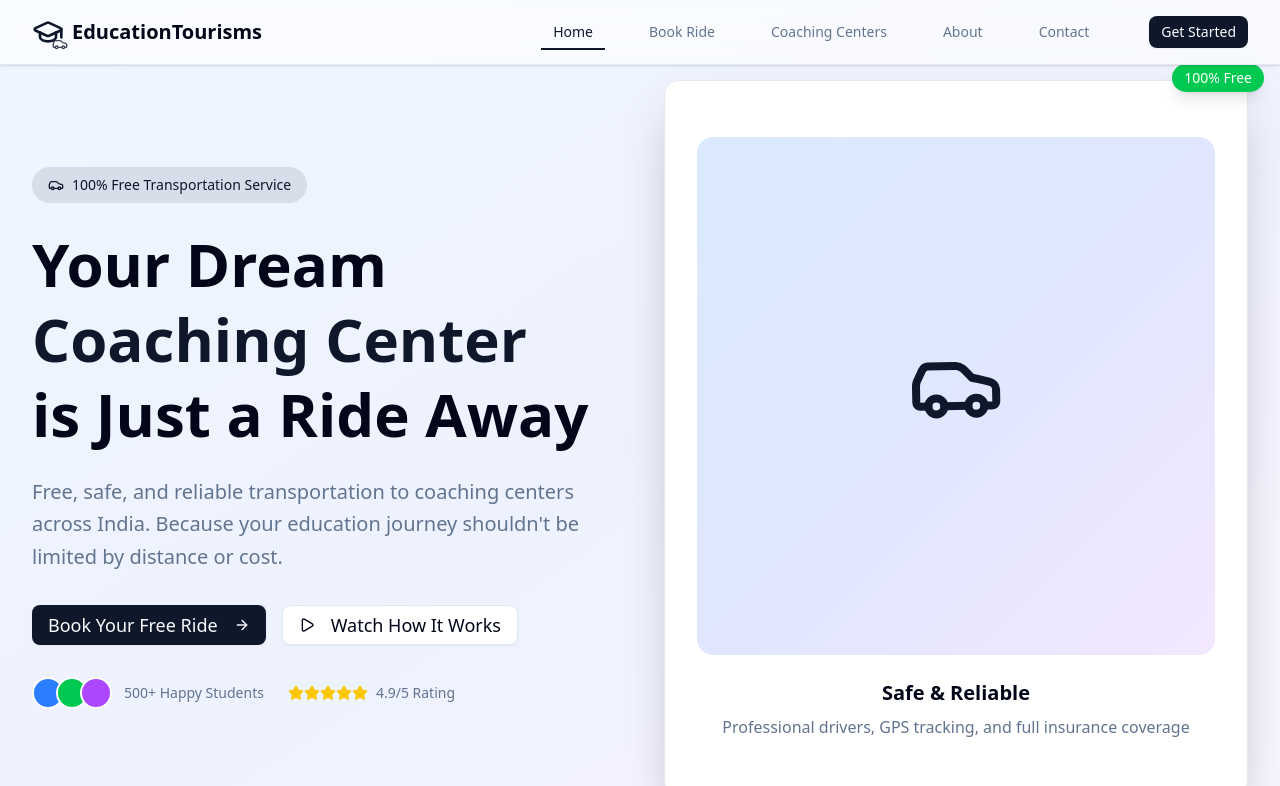
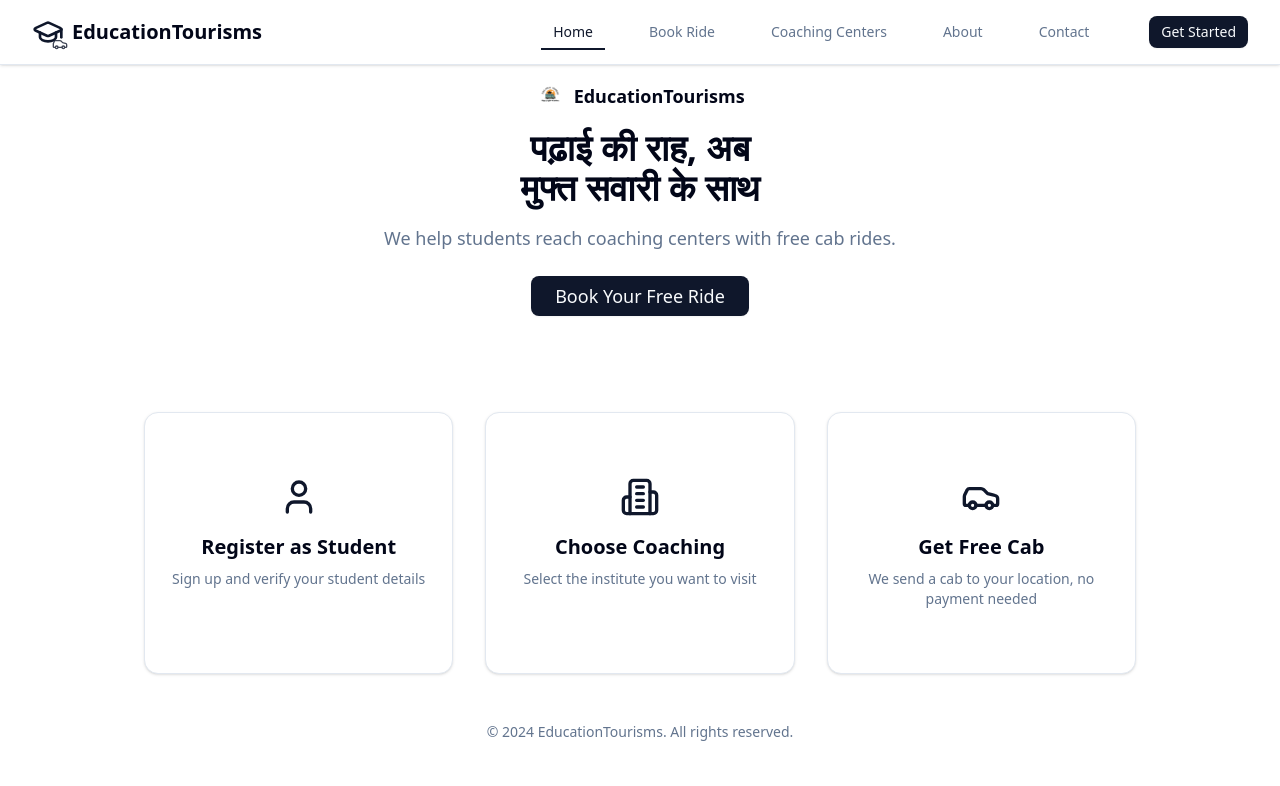
Before and after one commit to tejasdarode17/Education-Tourisms, a React (Vite) app in the folder Frontend/: page / in a window 1280 px wide. Shown: the top 786 px of the page. Built offline with nearby package versions, Linux system fonts and the light colour scheme.

Commit message:
hero section updadted

```diff
--- a/Frontend/src/Main Components/Home/Headline.jsx
+++ b/Frontend/src/Main Components/Home/Headline.jsx
@@ -1,120 +1,82 @@
+import { motion } from 'framer-motion'
+import { Car, School, Building2, User } from 'lucide-react'
+import { Button } from '@/components/ui/button'
 import { Card, CardContent } from '@/components/ui/card'
-import { Button } from '@/components/ui/button'
-import { Car, Star, Play, ArrowRight } from 'lucide-react'
-import { motion } from 'framer-motion'
 import { Link } from 'react-router-dom'
 
 const Headline = () => {
     return (
-        <div>
-            <section className="bg-gradient-to-br from-blue-50 via-indigo-50 to-purple-50 dark:from-blue-950/20 dark:via-indigo-950/20 dark:to-purple-950/20">
-                <div className="max-w-7xl mx-auto px-4 sm:px-6 lg:px-8 py-20">
-                    <div className="grid grid-cols-1 lg:grid-cols-2 gap-12 items-center">
-                        <motion.div
+        <section className="bg-white dark:bg-background py-20 px-4">
+            <div className="max-w-3xl mx-auto text-center">
+                {/* Logo & Tagline */}
+                <div className="flex justify-center items-center mb-4">
+                    <img src="/logo.png" alt="EducationTourisms" className="h-8 mr-2" />
+                    <span className="font-semibold text-lg">EducationTourisms</span>
+                </div>
+
+                {/* Main Heading */}
+                <motion.h1
                     initial={{ opacity: 0, y: 20 }}
                     animate={{ opacity: 1, y: 0 }}
-                            transition={{ duration: 0.6 }}
+                    transition={{ duration: 0.5 }}
+                    className="text-3xl md:text-4xl font-bold text-center text-foreground mb-4"
                 >
-                            <div className="inline-flex items-center px-4 py-2 bg-primary/10 text-primary rounded-full text-sm font-medium mb-6">
-                                <Car className="h-4 w-4 mr-2" />
-                                100% Free Transportation Service
-                            </div>
+                    पढ़ाई की राह, अब <br />
+                    मुफ्त सवारी के साथ
+                </motion.h1>
 
-                            <h1 className="text-4xl md:text-6xl font-bold text-foreground leading-tight mb-6">
-                                Your Dream
-                                <span className="text-primary block">Coaching Center</span>
-                                is Just a Ride Away
-                            </h1>
-
-                            <p className="text-xl text-muted-foreground mb-8 leading-relaxed">
-                                Free, safe, and reliable transportation to coaching centers across India.
-                                Because your education journey shouldn't be limited by distance or cost.
+                {/* Subheading */}
+                <p className="text-muted-foreground mb-6 text-lg">
+                    We help students reach coaching centers with free cab rides.
                 </p>
 
-                            <div className="flex flex-col sm:flex-row gap-4 mb-8">
-                                <Button asChild size="lg" className="text-lg group">
-                                    <Link to="/book-ride">
-                                        Book Your Free Ride
-                                        <ArrowRight className="ml-2 h-5 w-5 group-hover:translate-x-1 transition-transform" />
-                                    </Link>
-                                </Button>
-                                <Button variant="outline" size="lg" className="text-lg group">
-                                    <Play className="mr-2 h-5 w-5" />
-                                    Watch How It Works
+                {/* CTA Button */}
+                <Button size="lg" asChild className="text-lg mb-12">
+                    <Link to="/book-ride">Book Your Free Ride</Link>
                 </Button>
             </div>
 
-                            <div className="flex items-center space-x-6 text-sm text-muted-foreground">
-                                <div className="flex items-center">
-                                    <div className="flex -space-x-2 mr-3">
-                                        <div className="w-8 h-8 bg-blue-500 rounded-full border-2 border-background"></div>
-                                        <div className="w-8 h-8 bg-green-500 rounded-full border-2 border-background"></div>
-                                        <div className="w-8 h-8 bg-purple-500 rounded-full border-2 border-background"></div>
-                                    </div>
-                                    <span>500+ Happy Students</span>
-                                </div>
-                                <div className="flex items-center">
-                                    <div className="flex text-yellow-400 mr-2">
-                                        {[...Array(5)].map((_, i) => (
-                                            <Star key={i} className="h-4 w-4 fill-current" />
-                                        ))}
-                                    </div>
-                                    <span>4.9/5 Rating</span>
-                                </div>
-                            </div>
-                        </motion.div>
-
-                        <motion.div
-                            initial={{ opacity: 0, scale: 0.8 }}
-                            animate={{ opacity: 1, scale: 1 }}
-                            transition={{ duration: 0.6, delay: 0.2 }}
-                            className="relative"
-                        >
-                            <Card className="transform hover:scale-105 transition-transform duration-300 shadow-2xl">
-                                <CardContent className="p-8">
-                                    <div className="aspect-square bg-gradient-to-br from-blue-100 via-indigo-100 to-purple-100 dark:from-blue-900/20 dark:via-indigo-900/20 dark:to-purple-900/20 rounded-2xl flex items-center justify-center mb-6">
-                                        <motion.div
-                                            animate={{
-                                                y: [0, -10, 0],
-                                                rotate: [0, 5, -5, 0]
-                                            }}
-                                            transition={{
-                                                duration: 4,
-                                                repeat: Infinity,
-                                                ease: "easeInOut"
-                                            }}
-                                        >
-                                            <Car className="h-24 w-24 text-primary" />
-                                        </motion.div>
-                                    </div>
-                                    <div className="text-center">
-                                        <h3 className="text-xl font-semibold text-foreground mb-2">Safe & Reliable</h3>
-                                        <p className="text-muted-foreground">Professional drivers, GPS tracking, and full insurance coverage</p>
-                                    </div>
+            {/* How It Works Section */}
+            <div className="max-w-5xl mx-auto grid grid-cols-1 md:grid-cols-3 gap-8 text-center mt-12 px-4">
+                {/* Step 1 */}
+                <Card className="hover:shadow-xl transition">
+                    <CardContent className="py-10">
+                        <User className="mx-auto h-10 w-10 text-primary mb-4" />
+                        <h3 className="text-xl font-semibold mb-2">Register as Student</h3>
+                        <p className="text-muted-foreground text-sm">
+                            Sign up and verify your student details
+                        </p>
                     </CardContent>
                 </Card>
 
-                            {/* Floating elements */}
-                            <motion.div
-                                animate={{ y: [0, -20, 0] }}
-                                transition={{ duration: 3, repeat: Infinity, ease: "easeInOut" }}
-                                className="absolute -top-4 -right-4 bg-green-500 text-white px-3 py-1 rounded-full text-sm font-medium shadow-lg"
-                            >
-                                100% Free
-                            </motion.div>
+                {/* Step 2 */}
+                <Card className="hover:shadow-xl transition">
+                    <CardContent className="py-10">
+                        <Building2 className="mx-auto h-10 w-10 text-primary mb-4" />
+                        <h3 className="text-xl font-semibold mb-2">Choose Coaching</h3>
+                        <p className="text-muted-foreground text-sm">
+                            Select the institute you want to visit
+                        </p>
+                    </CardContent>
+                </Card>
 
-                            <motion.div
-                                animate={{ y: [0, 15, 0] }}
-                                transition={{ duration: 4, repeat: Infinity, ease: "easeInOut", delay: 1 }}
-                                className="absolute -bottom-4 -left-4 bg-blue-500 text-white px-3 py-1 rounded-full text-sm font-medium shadow-lg"
-                            >
-                                24/7 Available
-                            </motion.div>
-                        </motion.div>
+                {/* Step 3 */}
+                <Card className="hover:shadow-xl transition">
+                    <CardContent className="py-10">
+                        <Car className="mx-auto h-10 w-10 text-primary mb-4" />
+                        <h3 className="text-xl font-semibold mb-2">Get Free Cab</h3>
+                        <p className="text-muted-foreground text-sm">
+                            We send a cab to your location, no payment needed
+                        </p>
+                    </CardContent>
+                </Card>
             </div>
+
+            {/* Footer Note */}
+            <div className="text-center mt-12 text-sm text-muted-foreground">
+                © 2024 EducationTourisms. All rights reserved.
             </div>
         </section>
-        </div>
     )
 }
 
```
Also changed, not shown: Frontend/public/logo.png (added). Lines whose indentation alone changed are shown as unchanged.
